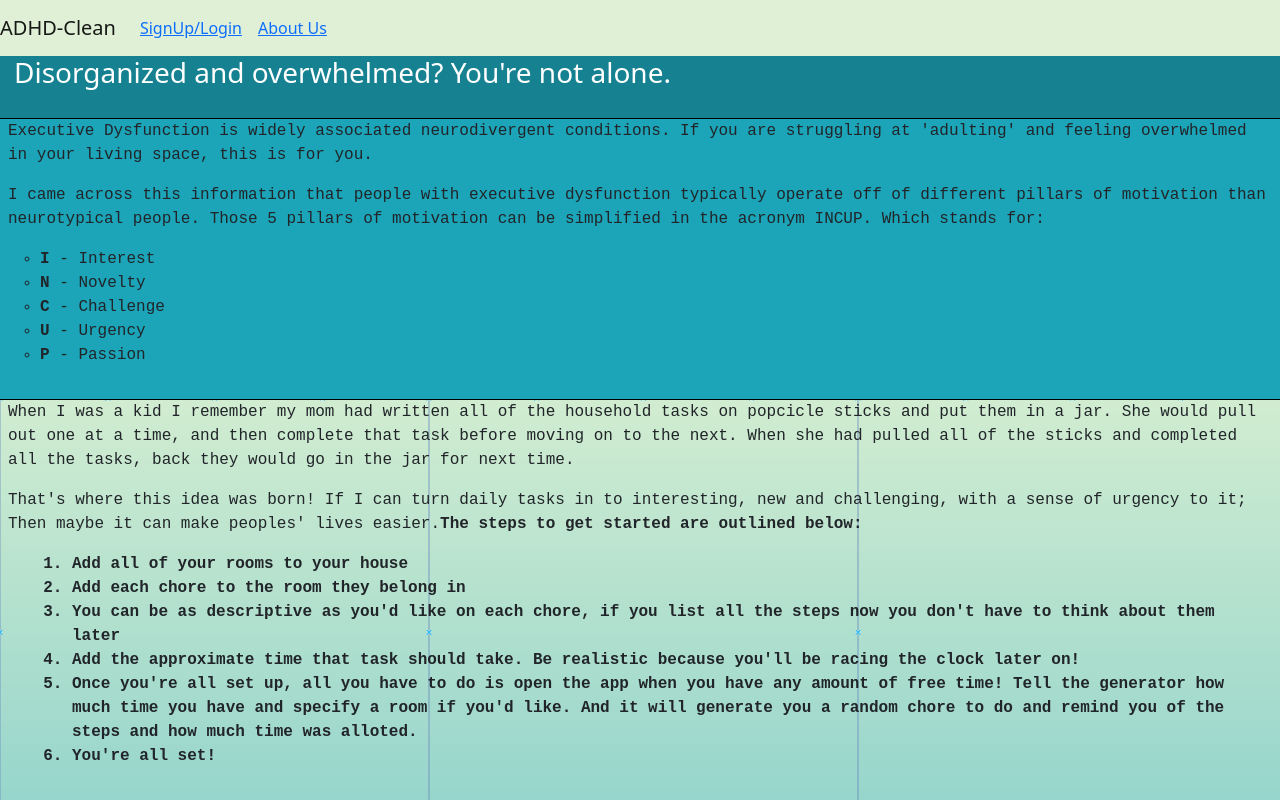
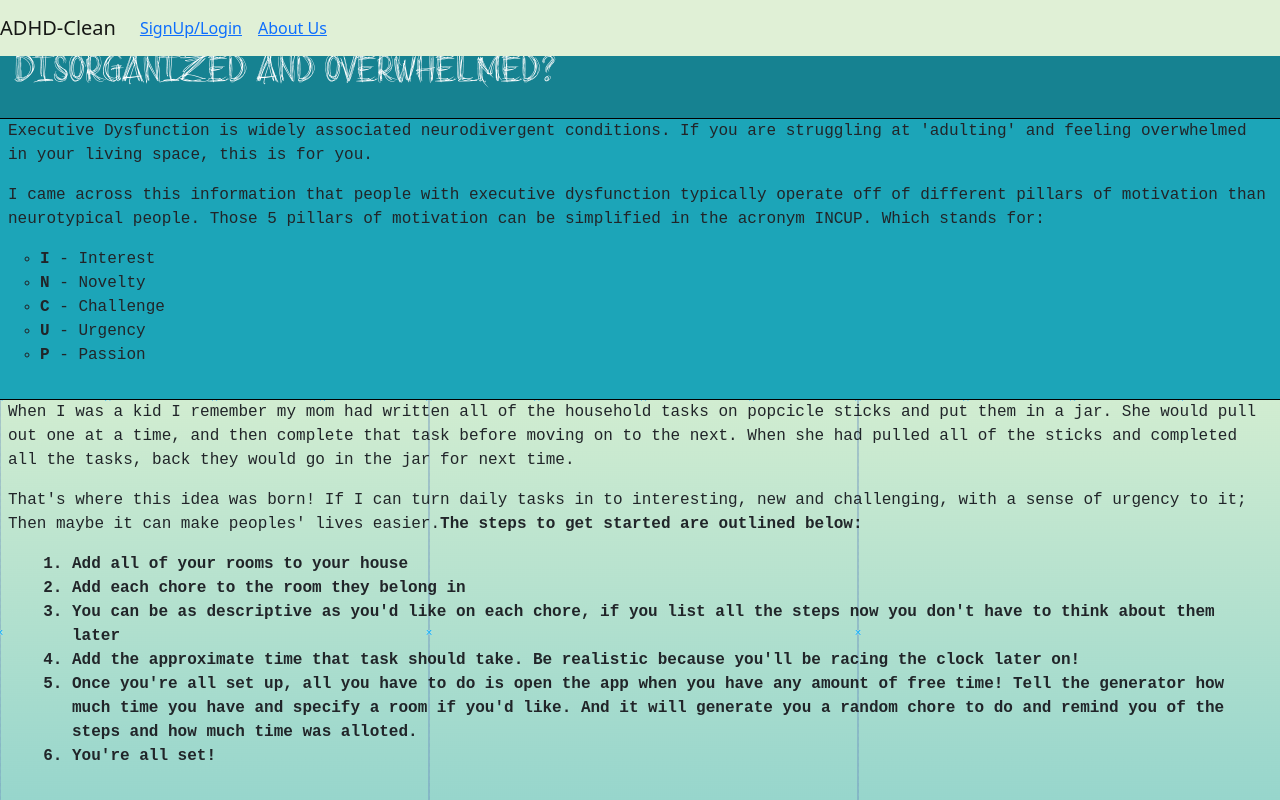
Before and after one commit to AKel4/final-project-client, a React (Create React App) app: page /about in a window 1280 px wide. Built offline with nearby package versions, Linux system fonts and the light colour scheme.

Commit message:
did some styling

```diff
--- a/public/index.html
+++ b/public/index.html
@@ -18,6 +18,9 @@
       user's mobile device or desktop. See https://developers.google.com/web/fundamentals/web-app-manifest/
     -->
     <link rel="manifest" href="%PUBLIC_URL%/manifest.json" />
+
+    <link rel="preconnect" href="../src/assets/AboutFont.ttf">
+
     <!--
       Notice the use of %PUBLIC_URL% in the tags above.
       It will be replaced with the URL of the `public` folder during the build.
--- /dev/null
+++ b/src/components/Home/About.css
@@ -0,0 +1,9 @@
+@font-face {
+  font-family: AboutFont;
+  src: url(../../assets/AboutFont.ttf);
+}
+
+#title.h3 {
+  font-family: 'AboutFont', sans-serif;
+
+}
--- a/src/components/Home/AboutUs.tsx
+++ b/src/components/Home/AboutUs.tsx
@@ -1,7 +1,7 @@
 import React, { Component } from 'react'
 import { Col, Container, Row } from 'react-bootstrap';
 import background from '../../assets/background.png'
-
+import './About.css'
 import { List } from 'reactstrap';
 
 interface AboutProps {
@@ -17,10 +17,12 @@ class About extends React.Component<AboutProps, AboutState> {
     super(props);
     this.state = {  };
   }
+
+
   render() {
     return (
     <div style={{backgroundImage: `url(${background})`}} >
-        <h3 style={{backgroundColor: '#168291', color: 'white', marginBottom: '0', padding: '0 .5em 1em .5em', borderBottom: 'solid 1px black'}}>Disorganized and overwhelmed? You're not alone.</h3>
+        <h3 id='title' style={{backgroundColor: '#168291', color: 'white', marginBottom: '0', padding: '0 .5em 1em .5em', borderBottom: 'solid 1px black', fontFamily: 'AboutFont'}}>Disorganized and overwhelmed?</h3>
 
         <div style={{backgroundColor: '#1CA5B8', marginBottom: '0', borderBottom: 'solid 1px black', padding: '0 .5em 1em .5em', fontFamily: 'monospace'}}>
         <p>Executive Dysfunction is widely associated neurodivergent conditions. If you are struggling at 'adulting' and feeling overwhelmed in your living space, this is for you. </p>
--- a/src/components/RoomsAndChores/DisplayRoom.tsx
+++ b/src/components/RoomsAndChores/DisplayRoom.tsx
@@ -4,7 +4,7 @@ import {Container} from 'reactstrap';
 import background from '../../assets/background.png'
 
 import AccordianDisplay from './RoomTable/AccordianDisplay';
-import AccordianEdit from './RoomTable/AccordianEdit';
+import AccordianEdit from './RoomTable/Accordian/AccordianEdit';
 import { IRoomGetAllResponse } from './RoomTable/room.getall.interface';
 import RoomCreate from './RoomTable/RoomCreate';
 import RoomEdit from './RoomTable/RoomEdit';
--- /dev/null
+++ b/src/components/RoomsAndChores/RoomTable/Accordian/Accordian.css
@@ -0,0 +1,3 @@
+.accDisplay {
+  padding-top: 50vh;
+}
--- a/src/components/RoomsAndChores/RoomTable/AccordianEdit.tsx
+++ b/src/components/RoomsAndChores/RoomTable/Accordian/AccordianEdit.tsx
@@ -3,11 +3,12 @@ import * as React from 'react';
 import { Accordion, Button, ListGroup } from 'react-bootstrap';
 import { Badge } from 'react-bootstrap';
 
-import ChoreCreate from '../ChoreTable/ChoreCreate';
-import ChoreDelete from '../ChoreTable/ChoreDelete';
-import ChoreEdit from '../ChoreTable/ChoreEdit';
-import DisplayChore from '../DisplayGenerator';
-import { IChores, IRoomGetAllResponse } from './room.getall.interface';
+
+
+import ChoreCreate from '../../ChoreTable/ChoreCreate';
+import ChoreDelete from '../../ChoreTable/ChoreDelete';
+import ChoreEdit from '../../ChoreTable/ChoreEdit';
+import { IChores, IRoomGetAllResponse } from '../room.getall.interface';
 
 interface AccordianEditProps {
   token: string | null,
@@ -96,7 +97,7 @@ class AccordianEdit extends React.Component<AccordianEditProps, AccordianEditSta
     return (
     <>
     <h3>this WILL HAVE buttons</h3>
-    <Accordion>
+    <Accordion className='accDisplay'>
      {this.props.rooms.length > 0 ? this.roomDisplay() : null}
     </Accordion>
     </>
--- a/src/components/RoomsAndChores/RoomTable/AccordianDisplay.tsx
+++ b/src/components/RoomsAndChores/RoomTable/AccordianDisplay.tsx
@@ -2,7 +2,6 @@ import * as React from 'react';
 
 import { Accordion, Button, ListGroup } from 'react-bootstrap';
 import { Badge } from 'react-bootstrap';
-
 import ChoreCreate from '../ChoreTable/ChoreCreate';
 import ChoreDelete from '../ChoreTable/ChoreDelete';
 import ChoreEdit from '../ChoreTable/ChoreEdit';
```
Also changed, not shown: src/assets/AboutFont.ttf (added), src/components/RoomsAndChores/RoomTable/Accordian.css (deleted), 1 other file (tests, documents, lock files or other folders).
